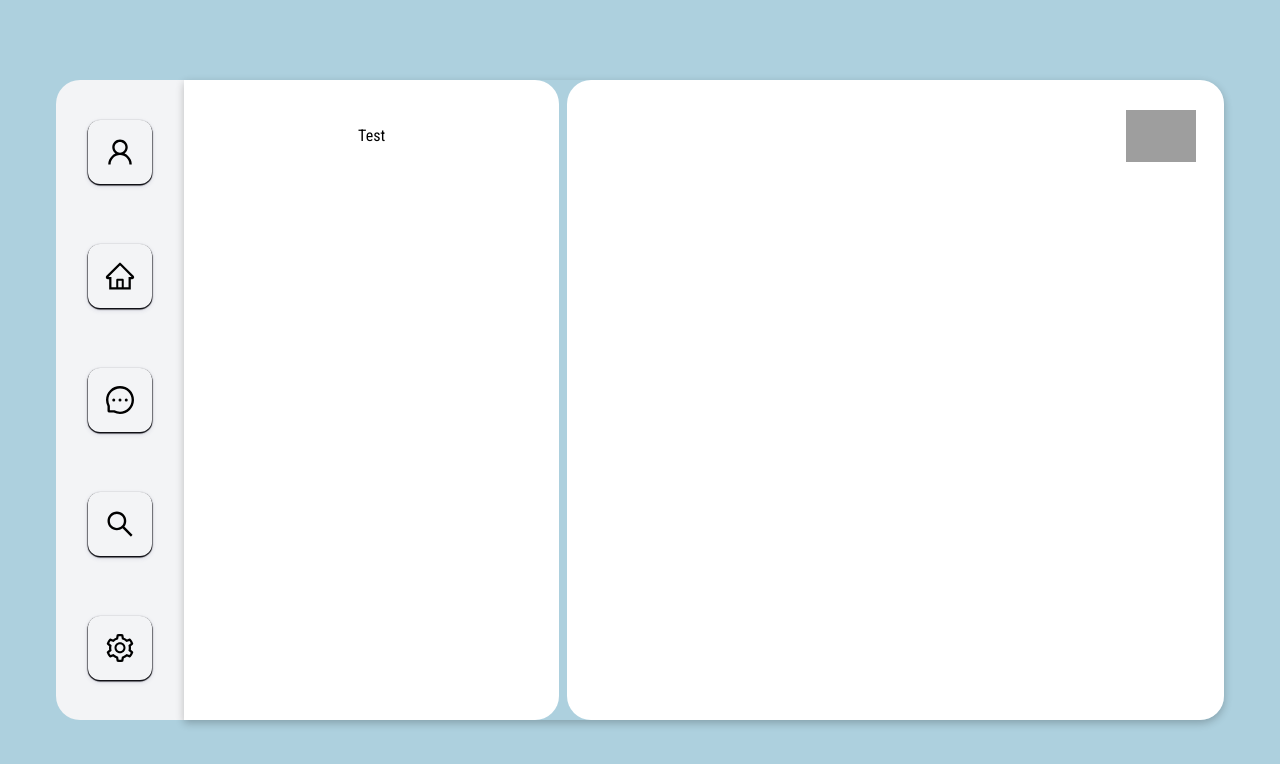
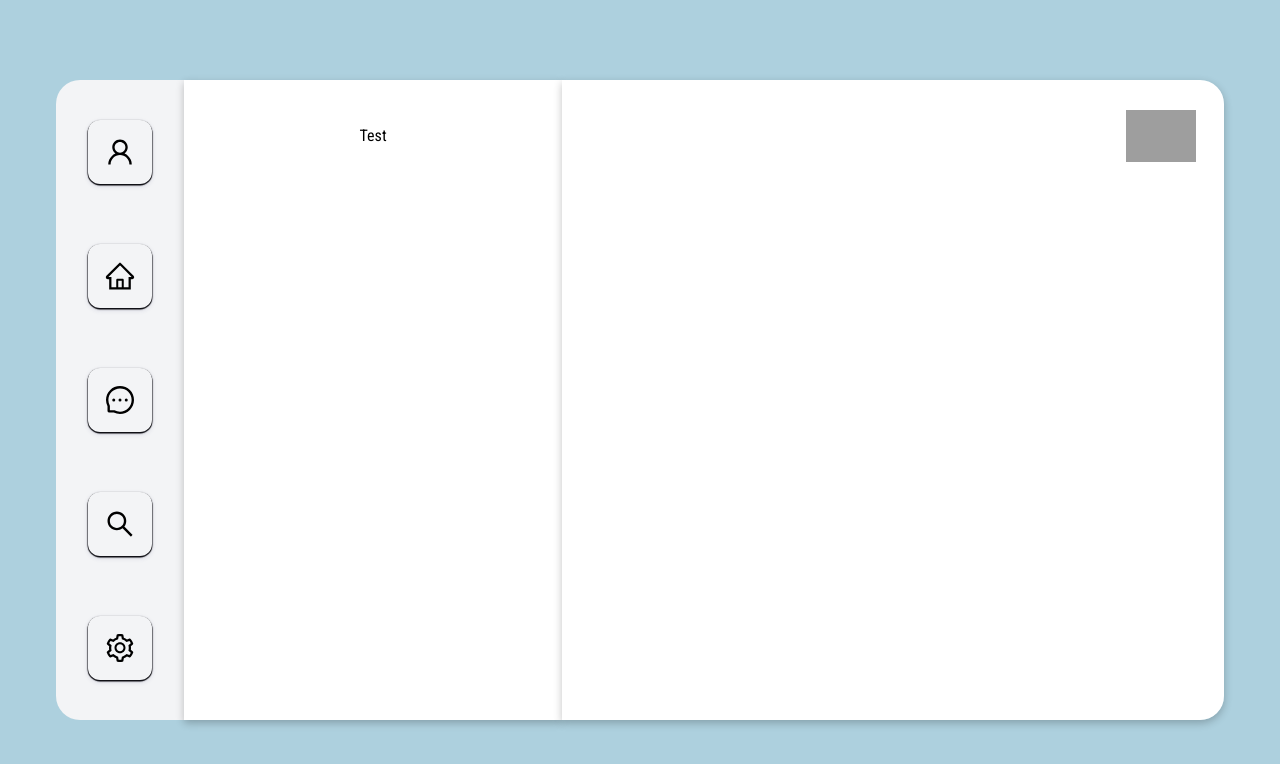
Before and after one commit to Aejkatappaja/Chat-App-Front, a Next.js app: page /chat in a window 1280 px wide. Shown: the top 764 px of the page. Built offline with nearby package versions, Linux system fonts and the light colour scheme; grey boxes are pictures that could not be loaded.

Commit message:
add: zustand init

```diff
--- a/app/chat/page.tsx
+++ b/app/chat/page.tsx
@@ -1,22 +1,20 @@
-"use client";
 import { Container } from "@/components/ui/Container";
 import React from "react";
 import Image from "next/image";
 import { Nav } from "@/components/nav/Nav";
 
-export default function ChatPage({}) {
-  const [isClicked, setIsClicked] = React.useState<boolean>(false);
+export default function ChatPage() {
   return (
     <Container>
       <Nav />
 
-      <div className="w-[65rem] h-[40rem] bg-none rounded-tr-3xl rounded-br-3xl flex shadow-[rgba(0,_0,_0,_0.24)_0px_3px_8px]">
-        <div className="w-96  border-gray-200 bg-white rounded-tr-3xl rounded-br-3xl">
+      <div className="w-[65rem] h-[40rem] bg-none rounded-tr-3xl rounded-br-3xl flex">
+        <div className="w-96  border-gray-200 bg-white shadow-[rgba(0,_0,_0,_0.24)_0px_3px_8px]">
           <div className="flex items-center h-28 justify-center ">Test</div>
         </div>
 
-        <div className=" w-[42rem] ml-2 rounded-tr-3xl rounded-br-3xl">
-          <div className="flex items-center h-28 justify-end pr-4 rounded-tl-3xl rounded-tr-3xl bg-white">
+        <div className=" w-[42rem] rounded-tr-3xl rounded-br-3xl shadow-[rgba(0,_0,_0,_0.24)_0px_3px_8px]">
+          <div className="flex items-center h-28 justify-end pr-4 bg-white rounded-tr-3xl">
             <Image
               src="/chat-logo.png"
               alt="sonup-logo"
@@ -25,7 +23,7 @@ export default function ChatPage({}) {
               className="mr-3"
             />
           </div>
-          <div className="h-[33rem] rounded-br-3xl rounded-bl-3xl bg-white"></div>
+          <div className="h-[33rem] rounded-br-3xl  bg-white"></div>
         </div>
       </div>
     </Container>
--- a/components/nav/Nav.tsx
+++ b/components/nav/Nav.tsx
@@ -1,3 +1,4 @@
+"use client";
 import React from "react";
 import navVariants from "./navVariant";
 import { NavButton } from "./NavButton";
--- a/package.json
+++ b/package.json
@@ -23,6 +23,7 @@
     "react-hot-toast": "^2.4.1",
     "react-icons": "^4.9.0",
     "tailwindcss": "3.3.2",
-    "typescript": "5.1.3"
+    "typescript": "5.1.3",
+    "zustand": "^4.3.8"
   }
 }
```
Also changed, not shown: state/store.ts (added, +25 -0 lines), 1 other file (tests, documents, lock files or other folders).
